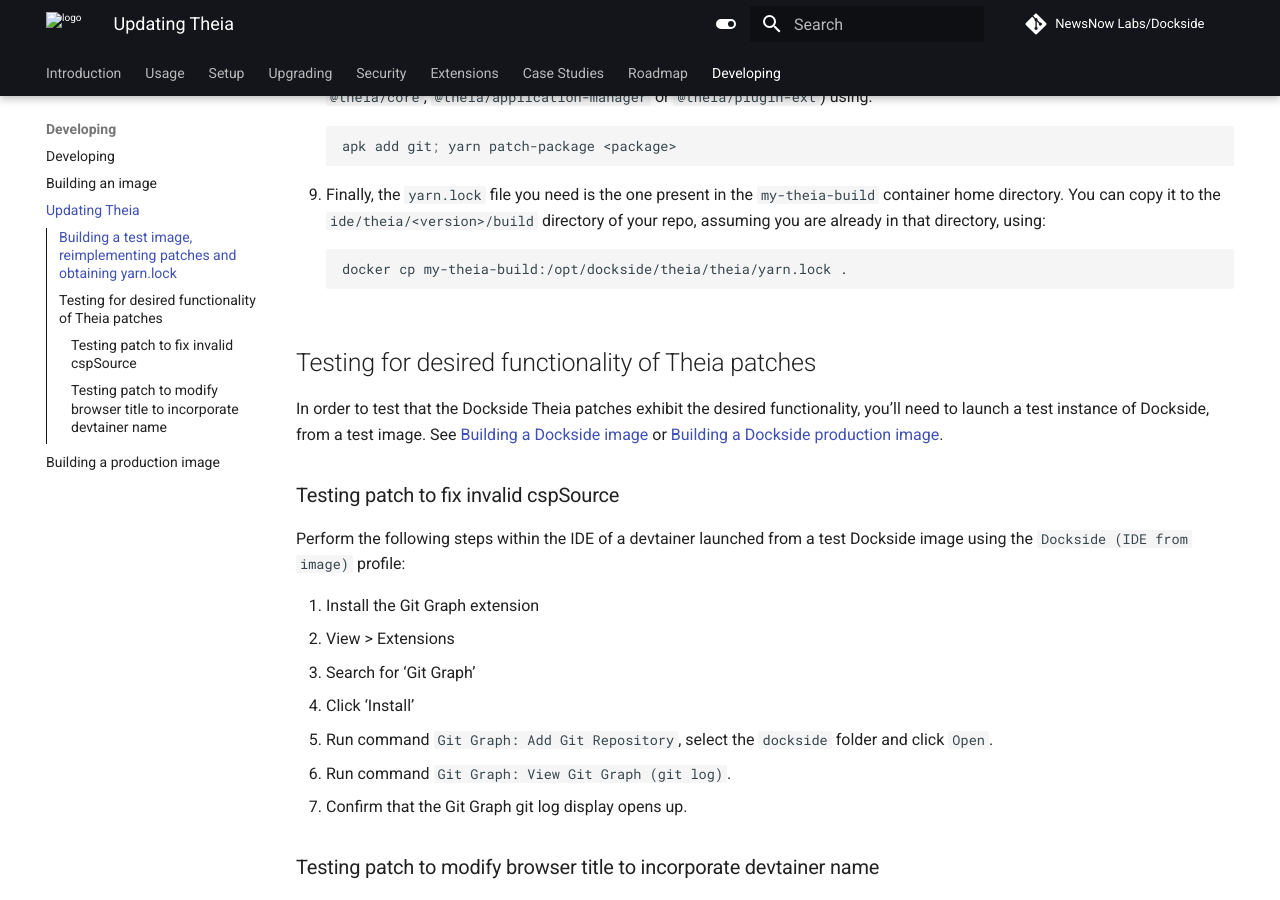
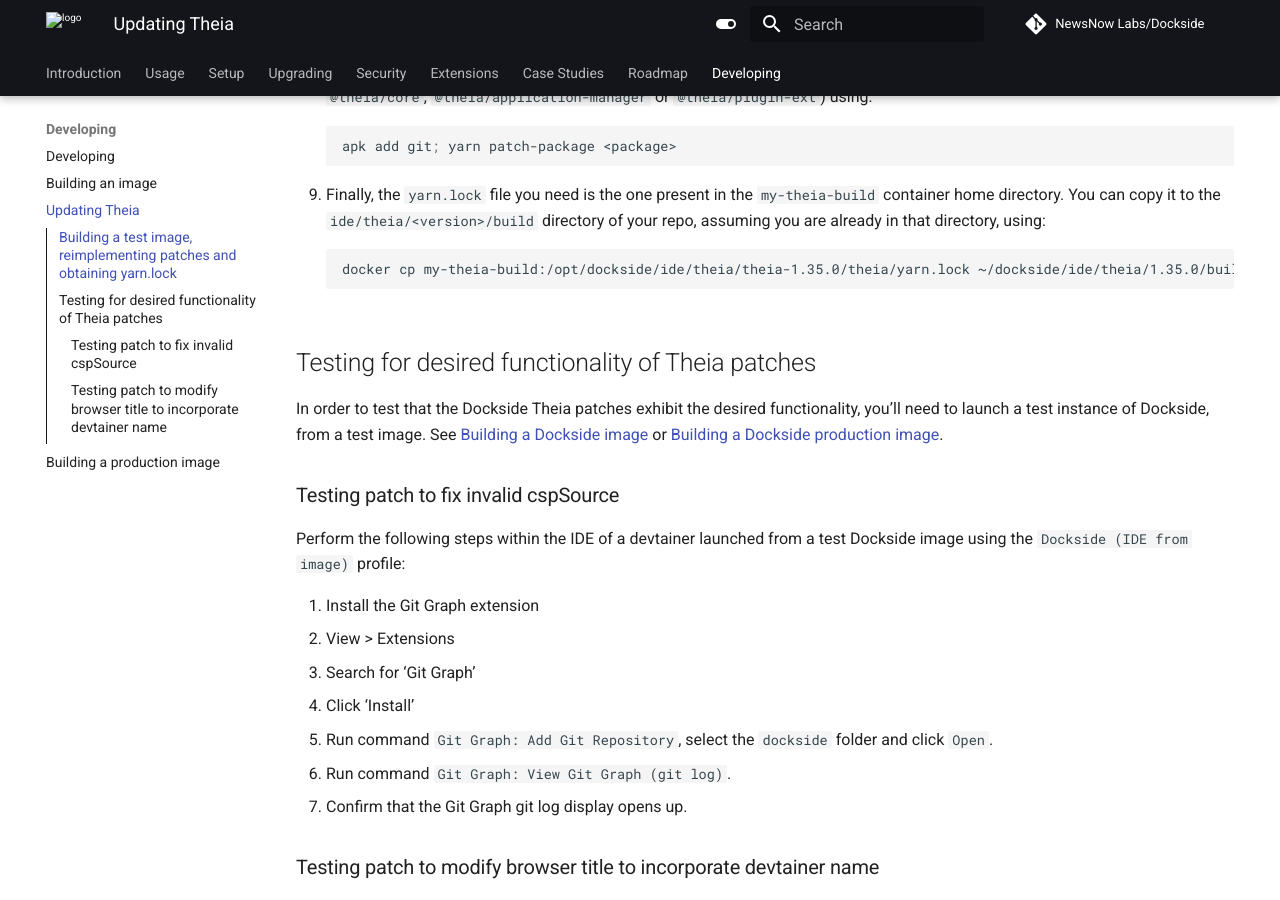
Before and after one commit to newsnowlabs/dockside, an MkDocs documentation site: the page built from docs/developing/updating-theia.md, in a window 1280 px wide and 900 px high, scrolled down 1546 px. Built offline with MkDocs 1.6.1 and Material for MkDocs 9.7.7, drawn with Linux system fonts in a browser that asks for light colours; comment, search, counter and statistics services are not loaded.

Commit message:
Fix documented location of Theia yarn.lock file

````diff
--- a/docs/developing/updating-theia.md
+++ b/docs/developing/updating-theia.md
@@ -46,7 +46,7 @@ The process for reimplementing Theia patches involves launching Theia, developin
       ```
 4. Finally, the `yarn.lock` file you need is the one present in the `my-theia-build` container home directory. You can copy it to the `ide/theia/<version>/build` directory of your repo, assuming you are already in that directory, using:
    ```sh
-   docker cp my-theia-build:/opt/dockside/theia/theia/yarn.lock .
+   docker cp my-theia-build:/opt/dockside/ide/theia/theia-1.35.0/theia/yarn.lock ~/dockside/ide/theia/1.35.0/build/
    ```
 
 ## Testing for desired functionality of Theia patches
````
